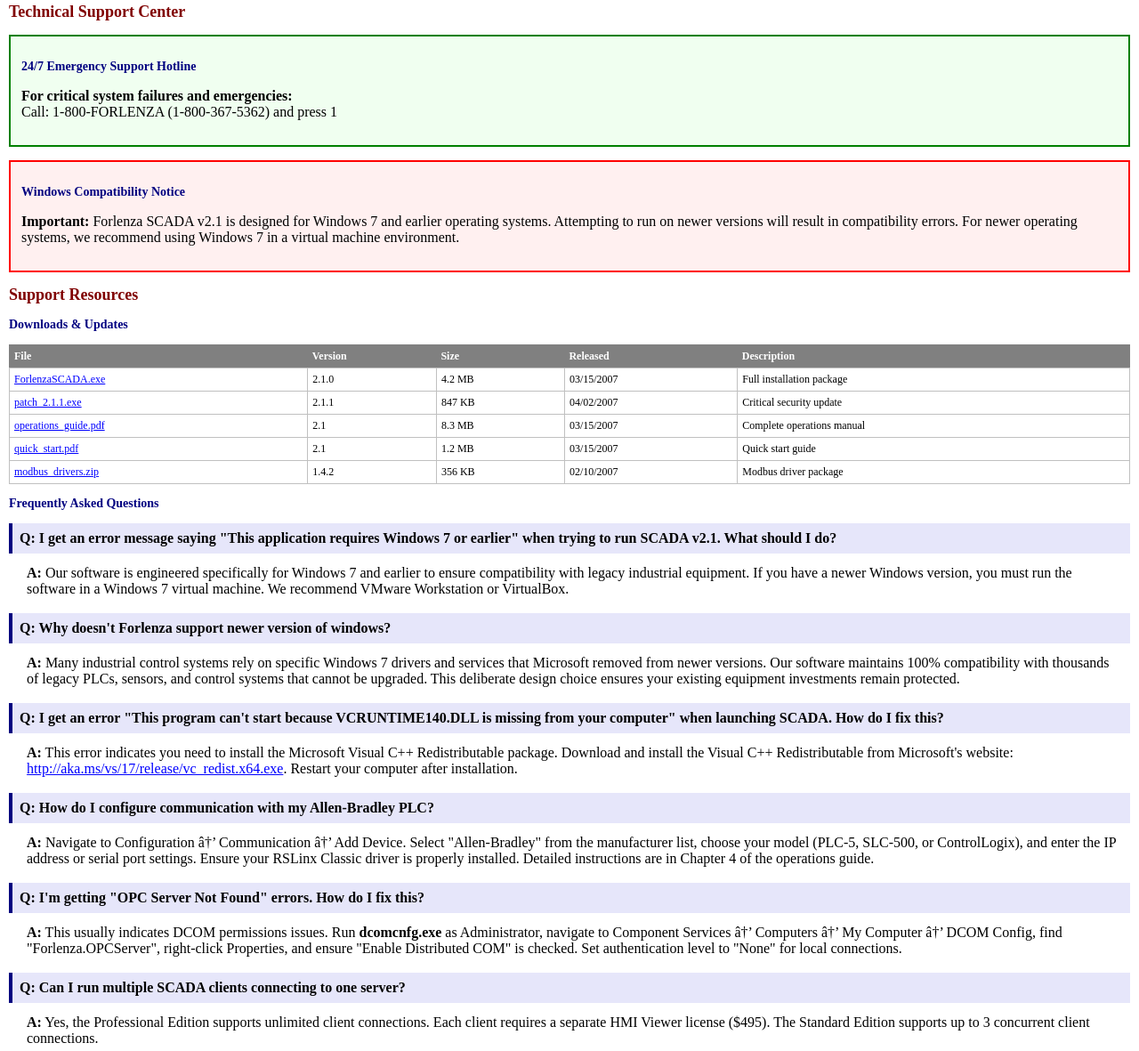
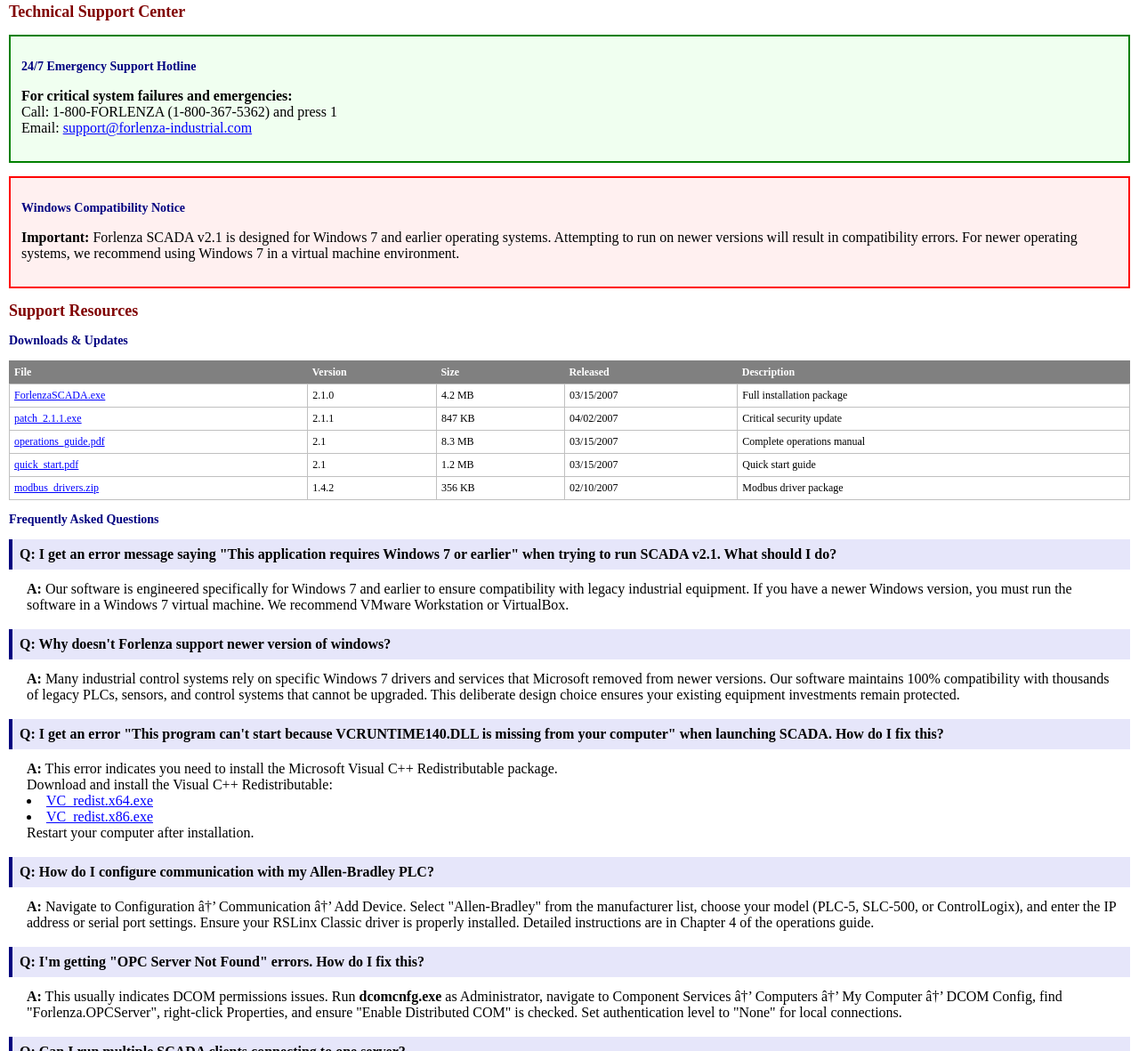
Before and after one commit to justinforlenza/forlenza-scada, a plain HTML site: page web/support.html in a window 1280 px wide. Shown: the part 173-1354 px from the top of the page at 89% size. Drawn offline with Linux system fonts and the light colour scheme.

Commit message:
added vcredist + updated email contacts

```diff
--- a/web/support.html
+++ b/web/support.html
@@ -34,6 +34,7 @@
         <h3>24/7 Emergency Support Hotline</h3>
         <p><b>For critical system failures and emergencies:</b><br>
         Call: 1-800-FORLENZA (1-800-367-5362) and press 1<br>
+        Email: <a href="mailto:support@forlenza-industrial.com">support@forlenza-industrial.com</a>
     </div>
 
     <div class="warning-box">
@@ -111,8 +112,9 @@
     <div class="faq-question">Q: I get an error "This program can't start because VCRUNTIME140.DLL is missing from your computer" when launching SCADA. How do I fix this?</div>
     <div class="faq-answer">
         <b>A:</b> This error indicates you need to install the Microsoft Visual C++ Redistributable package.
-        Download and install the Visual C++ Redistributable from Microsoft's website:
-        <a href="http://aka.ms/vs/17/release/vc_redist.x64.exe" target="_blank">http://aka.ms/vs/17/release/vc_redist.x64.exe</a>.
+        <br>Download and install the Visual C++ Redistributable:
+       <li> <a href="VC_redist.x64.exe" target="_blank">VC_redist.x64.exe</a></li>
+       <li> <a href="VC_redist.x86.exe" target="_blank">VC_redist.x86.exe</a></li>
         Restart your computer after installation.
     </div>
 
```
Also changed, not shown: web/index.html (+1 -1 lines), 2 other files.
